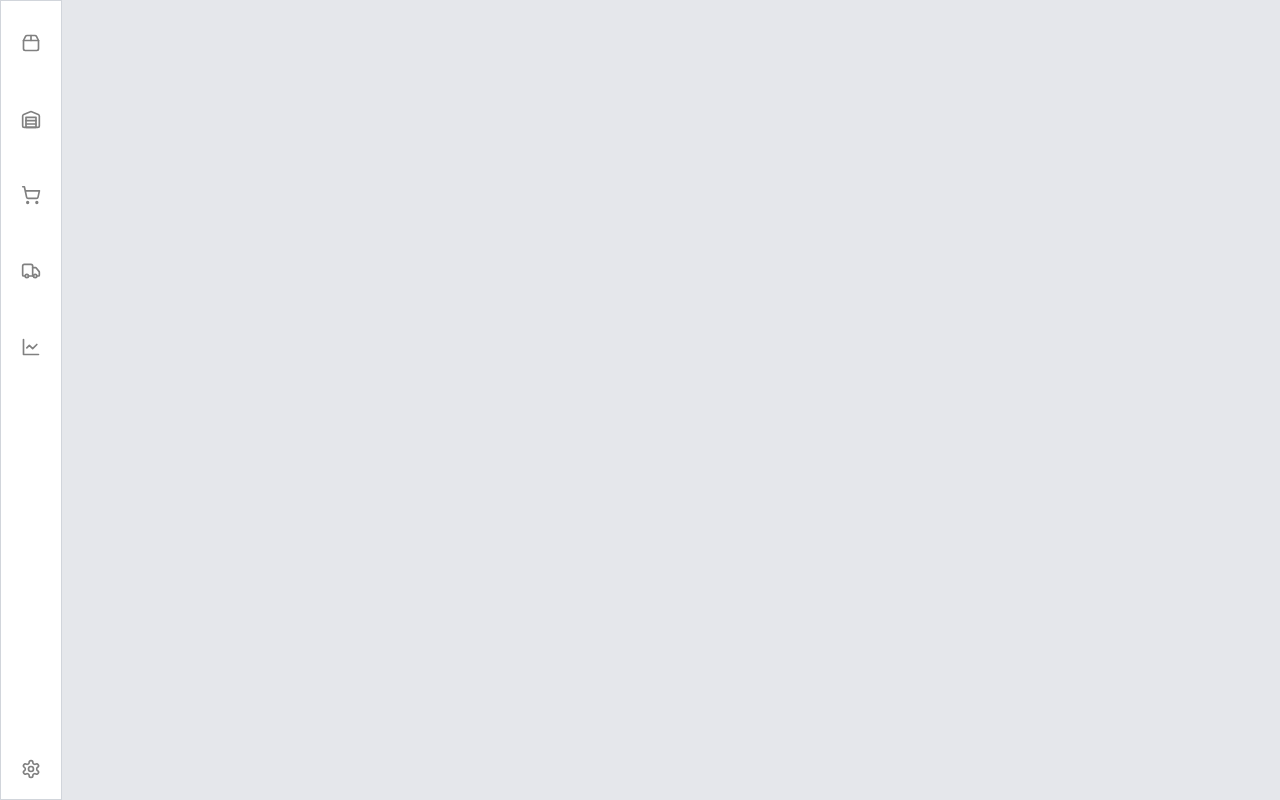
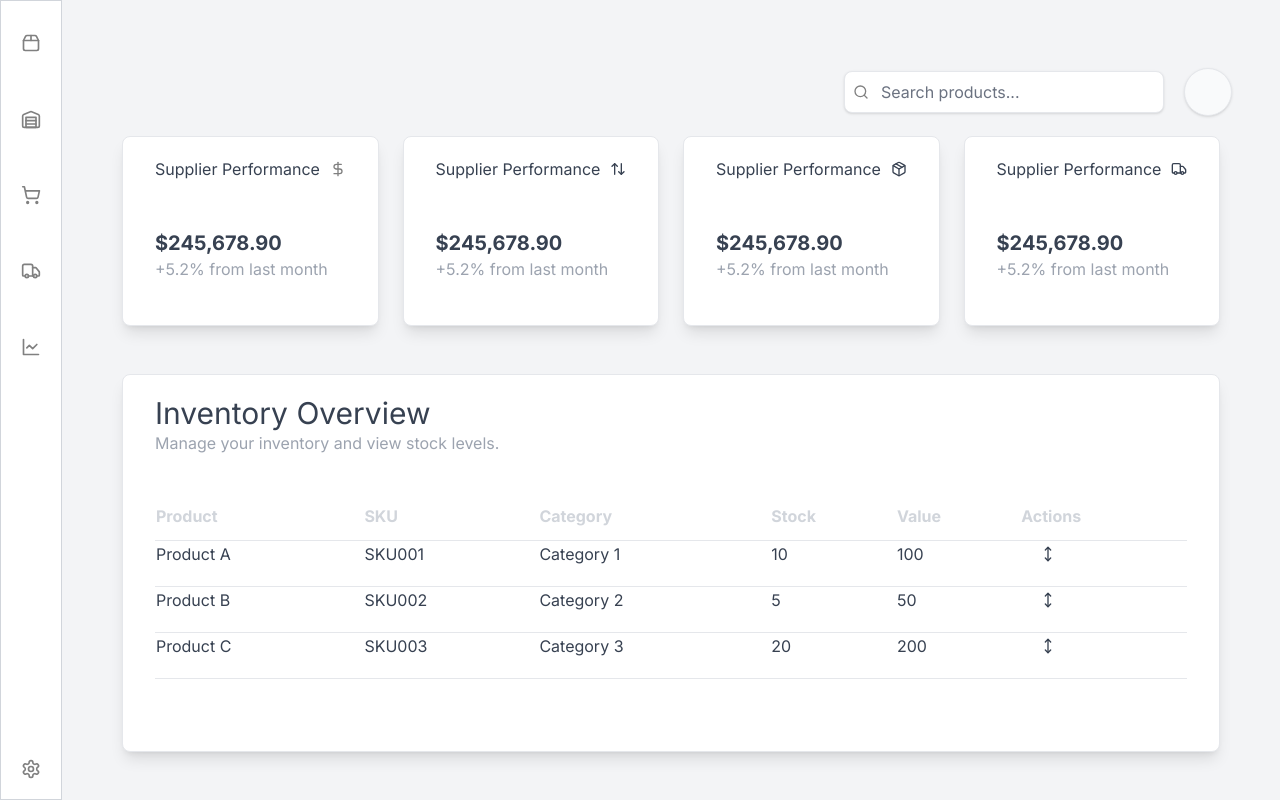
Before and after one commit to frankgimeno3/plinium-stocks, a Next.js app: page / in a window 1280 px wide. Built offline with nearby package versions, Linux system fonts and the light colour scheme.

Commit message:
basic ui concept

```diff
--- /dev/null
+++ b/src/app/components/Search.tsx
@@ -0,0 +1,37 @@
+import React, { FC } from 'react';
+
+interface SearchProps {}
+
+const Search: FC<SearchProps> = () => {
+  return (
+    <div className="flex flex-row justify-end my-5">
+      <div className="flex flex-row bg-white rounded-lg border shadow p-1 items-center my-auto mr-5 py-2 w-80">
+        <div className="p-1 flex items-center">
+          <svg
+            data-id="63"
+            xmlns="http://www.w3.org/2000/svg"
+            width="24"
+            height="24"
+            viewBox="0 0 24 24"
+            fill="none"
+            stroke="gray"
+            strokeWidth="2"
+            strokeLinecap="round"
+            strokeLinejoin="round"
+            className="h-4 w-4 text-muted-foreground"
+          >
+            <circle cx="11" cy="11" r="8"></circle>
+            <path d="m21 21-4.3-4.3"></path>
+          </svg>
+        </div>
+        <p className="ml-2 text-gray-500">Search products...</p>
+      </div>
+      <div
+        className="bg-gray-50 shadow border rounded-full w-12 h-12 flex items-center justify-center hover:bg-white cursor-pointer"
+      >
+      </div>
+    </div>
+  );
+};
+
+export default Search;
--- /dev/null
+++ b/src/app/components/widgets/BestSelling.tsx
@@ -0,0 +1,23 @@
+import React, { FC } from 'react';
+
+interface BestSellingProps {
+
+}
+
+const BestSelling: FC<BestSellingProps> = ({ }) => {
+  return (
+    <div className='flex flex-col flex-1 p-5 px-8 bg-white rounded-lg border shadow-lg mx-3'>
+      <div className='flex flex-row pb-6 justify-between items-center py-auto'>
+      <p className=''>Supplier Performance</p>
+        <div>
+        <svg data-id="95" xmlns="http://www.w3.org/2000/svg" width="24" height="24" viewBox="0 0 24 24" fill="none" stroke="currentColor" stroke-width="2" stroke-linecap="round" stroke-linejoin="round" className="w-4 h-4 text-muted-foreground"><path d="m7.5 4.27 9 5.15"></path><path d="M21 8a2 2 0 0 0-1-1.73l-7-4a2 2 0 0 0-2 0l-7 4A2 2 0 0 0 3 8v8a2 2 0 0 0 1 1.73l7 4a2 2 0 0 0 2 0l7-4A2 2 0 0 0 21 16Z"></path><path d="m3.3 7 8.7 5 8.7-5"></path><path d="M12 22V12"></path></svg>        </div>
+      </div>
+      <div className='py-6'>
+      <p className='font-bold text-xl'>$245,678.90</p>
+      <p className='text-gray-400'>+5.2% from last month</p>
+      </div>
+    </div>
+    );
+};
+
+export default BestSelling;
--- /dev/null
+++ b/src/app/components/widgets/InventoryOverview.tsx
@@ -0,0 +1,19 @@
+import React, { FC } from 'react';
+import InventoryTable from './InventoryTable';
+
+interface InventoryOverviewProps {
+
+}
+
+const InventoryOverview: FC<InventoryOverviewProps> = ({ }) => {
+  return (
+    <div className='flex flex-col flex-1 p-5 px-8 bg-white rounded-lg border shadow-lg mx-3 mt-12'>
+        <p className='text-bolder text-3xl'> Inventory Overview</p>
+        <p className='text-gray-400'> Manage your inventory and view stock levels.</p>
+      <InventoryTable/>
+
+        </div>
+  );
+};
+
+export default InventoryOverview;
--- /dev/null
+++ b/src/app/components/widgets/InventoryTable.tsx
@@ -0,0 +1,47 @@
+import React, { FC } from 'react';
+
+interface InventoryTableProps {}
+
+const arrowSVG = <div className='mx-auto'>
+            <svg data-id="165" xmlns="http://www.w3.org/2000/svg" width="24" height="24" viewBox="0 0 24 24" fill="none" stroke="currentColor" stroke-width="2"
+            stroke-linecap="round" stroke-linejoin="round" className="h-4 w-4"><polyline points="8 18 12 22 16 18"></polyline><polyline points="8 6 12 2 16 6">
+                </polyline><line x1="12" x2="12" y1="2" y2="22"></line></svg>
+</div>
+
+// Datos de ejemplo para la tabla
+const inventoryData = [
+  { product: 'Product A', sku: 'SKU001', category: 'Category 1', stock: 10, value: 100, actions: arrowSVG },
+  { product: 'Product B', sku: 'SKU002', category: 'Category 2', stock: 5, value: 50, actions: arrowSVG },
+  { product: 'Product C', sku: 'SKU003', category: 'Category 3', stock: 20, value: 200, actions: arrowSVG },
+];
+
+const InventoryTable: FC<InventoryTableProps> = () => {
+  return (
+    <table className='px-2 mt-12'>
+      <thead className='text-gray-300 text-left'>
+        <tr className='border-b  pb-5'>
+          <th className='pb-3'>Product</th>
+          <th className='pb-3'>SKU</th>
+          <th className='pb-3'>Category</th>
+          <th className='pb-3'>Stock</th>
+          <th className='pb-3'>Value</th>
+          <th className='pb-3'>Actions</th>
+        </tr>
+      </thead>
+      <tbody className='text-left my-2'>
+        {inventoryData.map((item, index) => (
+          <tr key={index} className='border-b  '>
+            <td className='pb-5 '>{item.product}</td>
+            <td className='pb-5'>{item.sku}</td>
+            <td className='pb-5'>{item.category}</td>
+            <td className='pb-5'>{item.stock}</td>
+            <td className='pb-5'>{item.value}</td>
+            <td className='pb-5 pl-5'>{item.actions}</td>
+          </tr>
+        ))}
+      </tbody>
+    </table>
+  );
+};
+
+export default InventoryTable;
--- /dev/null
+++ b/src/app/components/widgets/StockMovement.tsx
@@ -0,0 +1,23 @@
+import React, { FC } from 'react';
+
+interface StockMovementProps {
+
+}
+
+const StockMovement: FC<StockMovementProps> = ({ }) => {
+  return (
+    <div className='flex flex-col flex-1 p-5 px-8 bg-white rounded-lg border shadow-lg mx-3'>
+      <div className='flex flex-row pb-6 justify-between items-center py-auto'>
+      <p className=''>Supplier Performance</p>
+        <div>
+        <svg data-id="88" xmlns="http://www.w3.org/2000/svg" width="24" height="24" viewBox="0 0 24 24" fill="none" stroke="currentColor" stroke-width="2" stroke-linecap="round" stroke-linejoin="round" className="w-4 h-4 text-muted-foreground"><path d="m21 16-4 4-4-4"></path><path d="M17 20V4"></path><path d="m3 8 4-4 4 4"></path><path d="M7 4v16"></path></svg>        </div>
+      </div>
+      <div className='py-6'>
+      <p className='font-bold text-xl'>$245,678.90</p>
+      <p className='text-gray-400'>+5.2% from last month</p>
+      </div>
+    </div>
+    );
+};
+
+export default StockMovement;
--- /dev/null
+++ b/src/app/components/widgets/StockValueW.tsx
@@ -0,0 +1,27 @@
+import React, { FC } from 'react';
+
+interface StockValueProps {
+
+}
+
+const StockValue: FC<StockValueProps> = ({ }) => {
+  return (
+    <div className='flex flex-col flex-1 p-5 px-8 bg-white rounded-lg border shadow-lg mx-3'>
+      <div className='flex flex-row pb-6 justify-between items-center py-auto'>
+      <p className=''>Supplier Performance</p>
+        <div>
+          <svg data-id="81" xmlns="http://www.w3.org/2000/svg" width="24" height="24" viewBox="0 0 24 24"
+            fill="none" stroke="gray" stroke-width="2" stroke-linecap="round" stroke-linejoin="round"
+            className="w-4 h-4 text-muted-foreground"><line x1="12" x2="12"
+              y1="2" y2="22"></line><path d="M17 5H9.5a3.5 3.5 0 0 0 0 7h5a3.5 3.5 0 0 1 0 7H6"></path></svg>
+        </div>
+      </div>
+      <div className='py-6'>
+      <p className='font-bold text-xl'>$245,678.90</p>
+      <p className='text-gray-400'>+5.2% from last month</p>
+      </div>
+    </div>
+  );
+};
+
+export default StockValue;
--- /dev/null
+++ b/src/app/components/widgets/SupplierPerformance.tsx
@@ -0,0 +1,23 @@
+import React, { FC } from 'react';
+
+interface SupplierPerformanceProps {
+
+}
+
+const SupplierPerformance: FC<SupplierPerformanceProps> = ({ }) => {
+  return (
+    <div className='flex flex-col flex-1 p-5 px-8 bg-white rounded-lg border shadow-lg mx-3'>
+      <div className='flex flex-row pb-6 justify-between items-center py-auto'>
+        <p className='my-auto'>Supplier Performance</p>
+        <div className='my-auto'>
+        <svg data-id="102" xmlns="http://www.w3.org/2000/svg" width="24" height="24" viewBox="0 0 24 24" fill="none" stroke="currentColor" stroke-width="2" stroke-linecap="round" stroke-linejoin="round" className="w-4 h-4 text-muted-foreground"><path d="M14 18V6a2 2 0 0 0-2-2H4a2 2 0 0 0-2 2v11a1 1 0 0 0 1 1h2"></path><path d="M15 18H9"></path><path d="M19 18h2a1 1 0 0 0 1-1v-3.65a1 1 0 0 0-.22-.624l-3.48-4.35A1 1 0 0 0 17.52 8H14"></path><circle cx="17" cy="18" r="2"></circle><circle cx="7" cy="18" r="2"></circle></svg>      </div>
+      </div>
+      <div className='py-6'>
+      <p className='font-bold text-xl'>$245,678.90</p>
+      <p className='text-gray-400'>+5.2% from last month</p>
+      </div>
+    </div>
+    );
+};
+
+export default SupplierPerformance;
--- a/src/app/layout.tsx
+++ b/src/app/layout.tsx
@@ -21,7 +21,7 @@ export default function RootLayout({
         <div className="flex flex-row w-screen h-full">
         <NavWebLogged/>
 
-        <div className="bg-gray-200 w-full h-full">
+        <div className="bg-gray-100 w-full h-full">
         {children}
         </div>
 
--- a/src/app/page.tsx
+++ b/src/app/page.tsx
@@ -1,11 +1,23 @@
 import Image from "next/image";
 import NavWebLogged from "./components/NavWebLogged";
+import InventoryOverview from "./components/widgets/InventoryOverview";
+import Search from "./components/Search";
+import StockValue from "./components/widgets/StockValueW";
+import StockMovement from "./components/widgets/StockMovement";
+import BestSelling from "./components/widgets/BestSelling";
+import SupplierPerformance from "./components/widgets/SupplierPerformance";
 
 export default function Home() {
   return (
-    <main className="flex min-h-screen flex-col items-center justify-between p-24">
-       <div className="flex flex-row">
+    <main className="flex min-h-screen flex-col   text-gray-700 py-12 p-12 w-full">
+      <Search/>
+       <div className="flex flex-wrap w-full mx-auto justify-between">
+       <StockValue/>
+       <StockMovement/>
+       <BestSelling/>
+       <SupplierPerformance/>
        </div>
+       <InventoryOverview/>
     </main>
   );
 }
```
